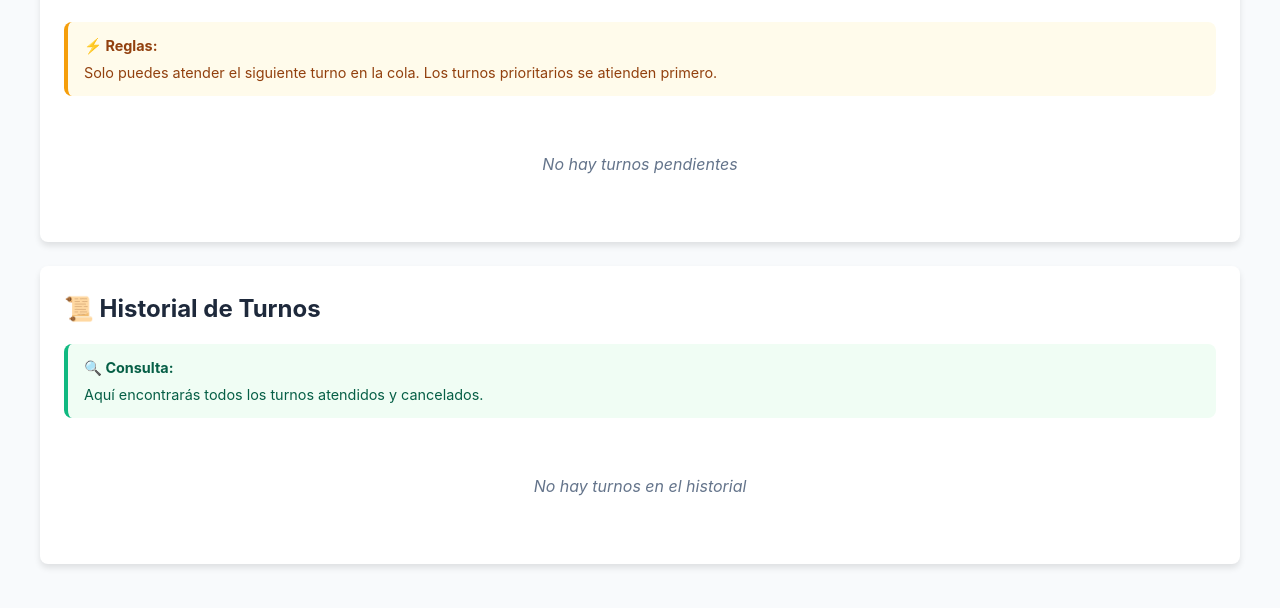
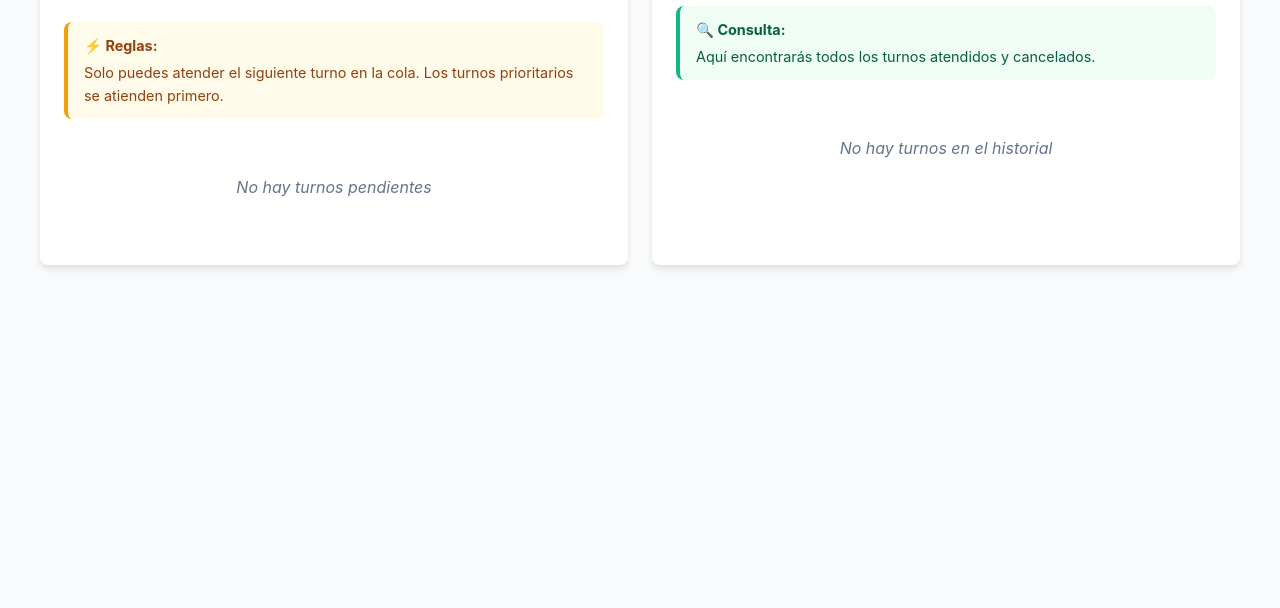
Before and after one commit to CesarArathAP/gestion-turnos, a plain HTML site: page index.html in a window 1280 px wide. Shown: the part 644-1252 px from the top of the page. After the commit the page ends 953 px from the top, so only its background shows below. Drawn offline with Linux system fonts and the light colour scheme.

Commit message:
se mejoro los estilos en styles.css

```diff
--- a/css/styles.css
+++ b/css/styles.css
@@ -72,6 +72,18 @@ body {
     justify-content: space-between;
     align-items: center;
     margin-bottom: var(--spacing);
+}
+
+/* ========== Grid de Tablas (lado a lado) ========== */
+.tables-grid {
+    display: grid;
+    grid-template-columns: 1fr 1fr;
+    gap: calc(var(--spacing) * 1.5);
+    margin-bottom: calc(var(--spacing) * 1.5);
+}
+
+.tables-grid .card {
+    margin-bottom: 0;
 }
 
 /* ========== Alertas ========== */
@@ -332,6 +344,11 @@ body {
         width: 100%;
         justify-content: flex-end;
     }
+
+    /* Tablas en columna en móvil */
+    .tables-grid {
+        grid-template-columns: 1fr;
+    }
 }
 
 /* ========== Animaciones ========== */
--- a/index.html
+++ b/index.html
@@ -40,6 +40,8 @@
             </form>
         </section>
 
+        <!-- Contenedor de Tablas (lado a lado) -->
+        <div class="tables-grid">
             <!-- Turnos Pendientes -->
             <section class="card">
                 <div class="section-header">
@@ -48,7 +50,8 @@
                 </div>
 
                 <div class="alert alert-warning">
-                <strong>⚡ Reglas:</strong> Solo puedes atender el siguiente turno en la cola. Los turnos prioritarios se
+                    <strong>⚡ Reglas:</strong> Solo puedes atender el siguiente turno en la cola. Los turnos
+                    prioritarios se
                     atienden primero.
                 </div>
 
@@ -69,6 +72,7 @@
                     <p class="empty-state">No hay turnos en el historial</p>
                 </div>
             </section>
+        </div>
 
         <!-- Notificación -->
         <div id="notification" class="notification"></div>
```
Lines whose indentation alone changed are shown as unchanged.
